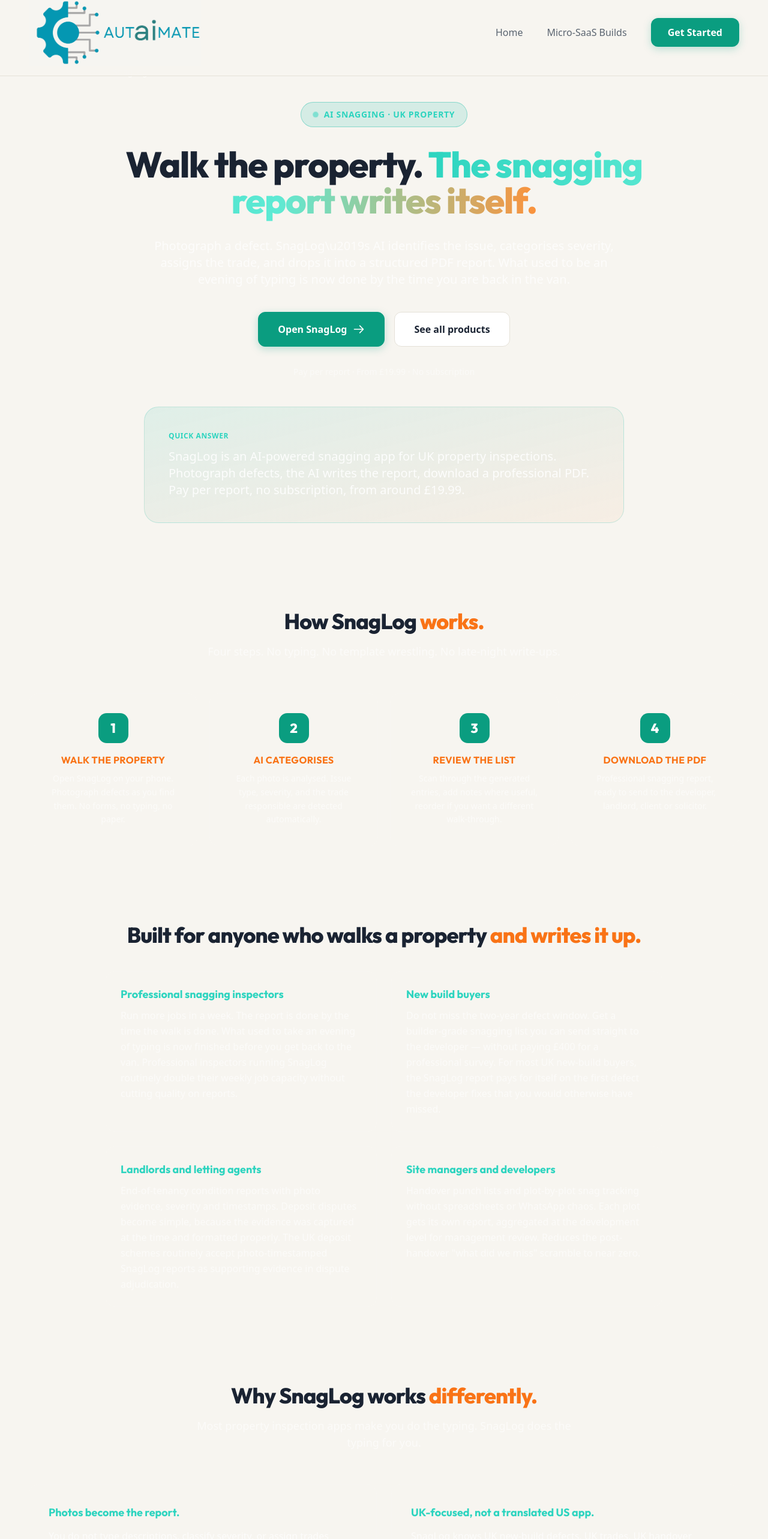
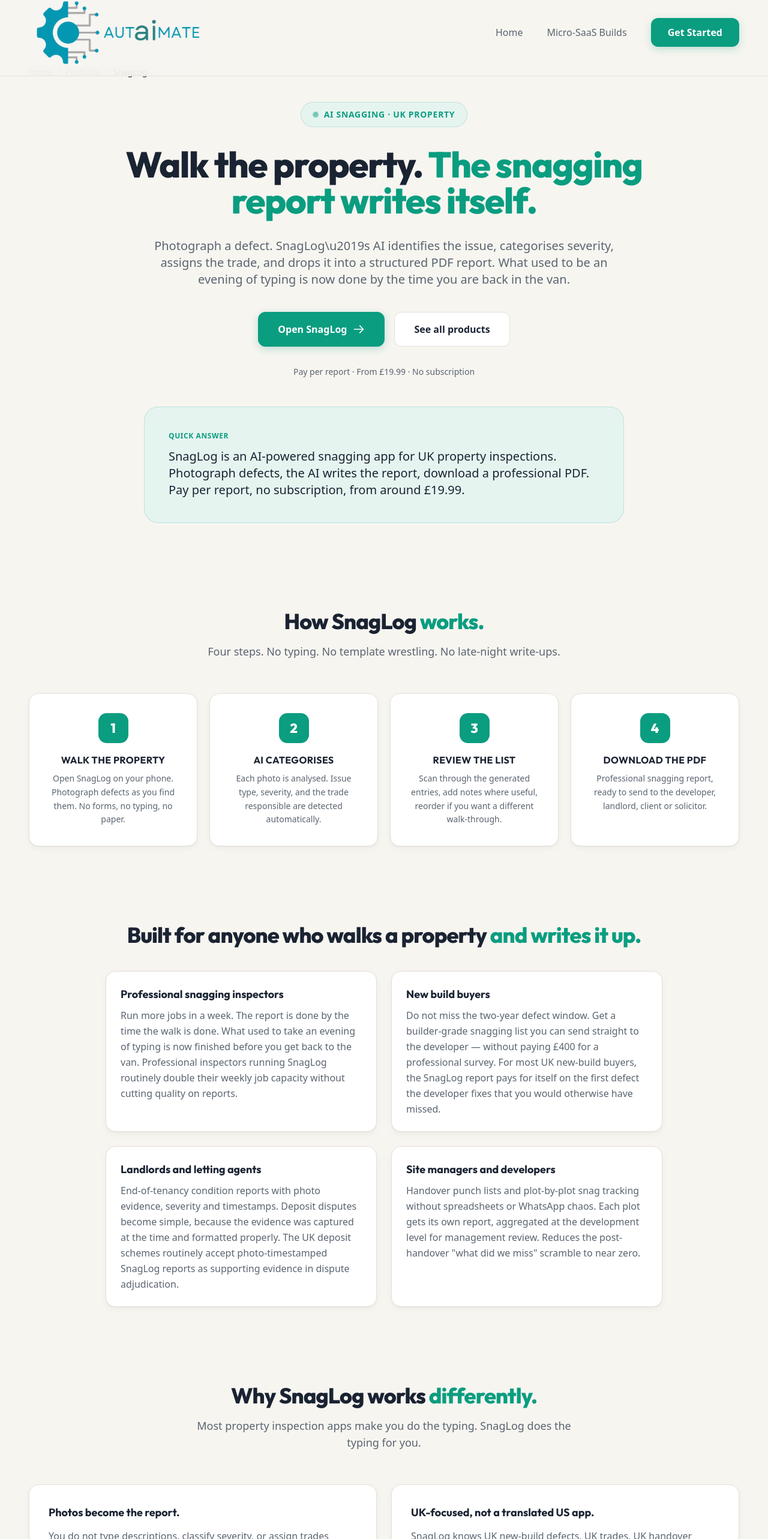
Before and after one commit to Agricog/autaimate, a React (Vite) app: page /products/snaglog in a window 1280 px wide. Shown: the part 18-2584 px from the top of the page at 60% size. Built offline with nearby package versions, Linux system fonts and the light colour scheme; a web font is replaced by a local one.

Commit message:
Update SnagLogPage.tsx

```diff
--- a/src/pages/products/SnagLogPage.tsx
+++ b/src/pages/products/SnagLogPage.tsx
@@ -193,32 +193,31 @@
       />
       <Layout>
         <div className="cosmic-bg" />
-        <div className="stars" />
 
         {/* Breadcrumb */}
         <nav aria-label="Breadcrumb" className="pt-32 px-6 lg:px-12 max-w-7xl mx-auto">
-          <ol className="flex flex-wrap items-center gap-2 text-sm text-white/40">
-            <li><Link to="/" className="hover:text-orange-500">Home</Link></li>
+          <ol className="flex flex-wrap items-center gap-2 text-sm text-slate">
+            <li><Link to="/" className="hover:text-teal transition-colors">Home</Link></li>
             <li>/</li>
-            <li><Link to="/#products" className="hover:text-orange-500">Products</Link></li>
+            <li><Link to="/#products" className="hover:text-teal transition-colors">Products</Link></li>
             <li>/</li>
-            <li className="text-white/70">SnagLog</li>
+            <li className="text-ink">SnagLog</li>
           </ol>
         </nav>
 
         {/* Hero */}
         <section className="px-6 lg:px-12 max-w-5xl mx-auto pt-10 pb-12 text-center">
-          <div className="inline-flex items-center gap-2.5 px-5 py-2.5 bg-teal-500/15 border border-teal-500/40 rounded-full mb-8">
-            <span className="w-2 h-2 bg-teal-400 rounded-full pulse-dot" />
-            <span className="text-teal-400 text-sm font-semibold uppercase tracking-wider">AI Snagging &middot; UK Property</span>
+          <div className="inline-flex items-center gap-2.5 px-5 py-2.5 bg-teal-soft border border-teal/20 rounded-full mb-8">
+            <span className="w-2 h-2 bg-teal rounded-full pulse-dot" />
+            <span className="text-teal text-sm font-semibold uppercase tracking-wider">AI Snagging &middot; UK Property</span>
           </div>
 
-          <h1 className="font-display text-4xl sm:text-5xl lg:text-6xl font-extrabold leading-tight mb-8 tracking-tight">
+          <h1 className="font-display text-4xl sm:text-5xl lg:text-6xl font-extrabold leading-tight mb-8 tracking-tight text-ink">
             Walk the property.{' '}
-            <span className="bg-gradient-to-r from-teal-400 via-teal-300 to-orange-400 bg-clip-text text-transparent">The snagging report writes itself.</span>
+            <span className="text-teal">The snagging report writes itself.</span>
           </h1>
 
-          <p className="text-lg lg:text-xl text-white/70 mb-10 max-w-3xl mx-auto leading-relaxed">
+          <p className="text-lg lg:text-xl text-slate mb-10 max-w-3xl mx-auto leading-relaxed">
             Photograph a defect. SnagLog\u2019s AI identifies the issue, categorises severity, assigns the trade, and drops it into a structured PDF report. What used to be an evening of typing is now done by the time you are back in the van.
           </p>
 
@@ -230,14 +229,14 @@
             <Link to="/#products" className="btn-secondary">See all products</Link>
           </div>
 
-          <p className="mt-8 text-sm text-white/50">Pay per report &middot; From £19.99 &middot; No subscription</p>
+          <p className="mt-8 text-sm text-slate">Pay per report &middot; From £19.99 &middot; No subscription</p>
         </section>
 
         {/* Quick Answer */}
         <section className="px-6 lg:px-12 max-w-4xl mx-auto mb-20">
-          <div id="quick-answer" className="bg-gradient-to-br from-teal-500/10 to-orange-500/5 border border-teal-500/20 rounded-3xl p-8 lg:p-10">
-            <div className="text-xs font-semibold uppercase tracking-wider text-teal-400 mb-3">Quick Answer</div>
-            <p className="text-lg lg:text-xl text-white/85 leading-relaxed">
+          <div id="quick-answer" className="bg-teal-soft border border-teal/20 rounded-3xl p-8 lg:p-10">
+            <div className="text-xs font-semibold uppercase tracking-wider text-teal mb-3">Quick Answer</div>
+            <p className="text-lg lg:text-xl text-ink leading-relaxed">
               SnagLog is an AI-powered snagging app for UK property inspections. Photograph defects, the AI writes the report, download a professional PDF. Pay per report, no subscription, from around £19.99.
             </p>
           </div>
@@ -246,19 +245,19 @@
         {/* How it works */}
         <section className="py-16 px-6 lg:px-12 max-w-7xl mx-auto">
           <div className="text-center mb-14">
-            <h2 className="font-display text-3xl lg:text-4xl font-extrabold mb-4 tracking-tight">
-              How SnagLog <span className="text-orange-500">works.</span>
+            <h2 className="font-display text-3xl lg:text-4xl font-extrabold mb-4 tracking-tight text-ink">
+              How SnagLog <span className="text-teal">works.</span>
             </h2>
-            <p className="text-white/60 text-lg max-w-2xl mx-auto">
+            <p className="text-slate text-lg max-w-2xl mx-auto">
               Four steps. No typing. No template wrestling. No late-night write-ups.
             </p>
           </div>
           <div className="grid sm:grid-cols-2 lg:grid-cols-4 gap-5">
             {steps.map((s) => (
-              <div key={s.num} className="text-center p-8 bg-white/[0.02] border border-white/5 rounded-2xl hover:bg-teal-500/[0.08] hover:border-teal-500/30 transition-all">
+              <div key={s.num} className="text-center p-8 bg-white border border-sand rounded-2xl shadow-card hover:shadow-card-hover hover:border-teal/40 transition-all">
                 <div className="process-number mx-auto mb-4">{s.num}</div>
-                <h3 className="font-display text-base font-bold text-orange-500 uppercase tracking-wide mb-2">{s.title}</h3>
-                <p className="text-white/60 text-sm leading-relaxed">{s.desc}</p>
+                <h3 className="font-display text-base font-bold text-ink uppercase tracking-wide mb-2">{s.title}</h3>
+                <p className="text-slate text-sm leading-relaxed">{s.desc}</p>
               </div>
             ))}
           </div>
@@ -266,14 +265,14 @@
 
         {/* Who it's for */}
         <section className="py-16 px-6 lg:px-12 max-w-5xl mx-auto">
-          <h2 className="font-display text-3xl lg:text-4xl font-extrabold mb-10 tracking-tight text-center">
-            Built for anyone who walks a property <span className="text-orange-500">and writes it up.</span>
+          <h2 className="font-display text-3xl lg:text-4xl font-extrabold mb-10 tracking-tight text-center text-ink">
+            Built for anyone who walks a property <span className="text-teal">and writes it up.</span>
           </h2>
           <div className="grid md:grid-cols-2 gap-6">
             {audiences.map((item) => (
-              <div key={item.title} className="p-6 bg-white/[0.02] border border-white/5 rounded-2xl">
-                <h3 className="font-display text-lg font-bold text-teal-400 mb-2">{item.title}</h3>
-                <p className="text-white/60 leading-relaxed">{item.desc}</p>
+              <div key={item.title} className="p-6 bg-white border border-sand rounded-2xl shadow-card">
+                <h3 className="font-display text-lg font-bold text-ink mb-2">{item.title}</h3>
+                <p className="text-slate leading-relaxed">{item.desc}</p>
               </div>
             ))}
           </div>
@@ -282,18 +281,18 @@
         {/* Differentiators */}
         <section className="py-16 px-6 lg:px-12 max-w-7xl mx-auto">
           <div className="text-center mb-14">
-            <h2 className="font-display text-3xl lg:text-4xl font-extrabold mb-4 tracking-tight">
-              Why SnagLog works <span className="text-orange-500">differently.</span>
+            <h2 className="font-display text-3xl lg:text-4xl font-extrabold mb-4 tracking-tight text-ink">
+              Why SnagLog works <span className="text-teal">differently.</span>
             </h2>
-            <p className="text-white/60 text-lg max-w-2xl mx-auto">
+            <p className="text-slate text-lg max-w-2xl mx-auto">
               Most property inspection apps make you do the typing. SnagLog does the typing for you.
             </p>
           </div>
           <div className="grid md:grid-cols-2 gap-6">
             {differentiators.map((d) => (
-              <div key={d.title} className="p-8 bg-white/[0.02] border border-white/5 rounded-2xl">
-                <h3 className="font-display text-lg font-bold text-teal-400 mb-3">{d.title}</h3>
-                <p className="text-white/70 leading-relaxed">{d.desc}</p>
+              <div key={d.title} className="p-8 bg-white border border-sand rounded-2xl shadow-card">
+                <h3 className="font-display text-lg font-bold text-ink mb-3">{d.title}</h3>
+                <p className="text-slate leading-relaxed">{d.desc}</p>
               </div>
             ))}
           </div>
@@ -302,74 +301,74 @@
         {/* Provenance */}
         <section className="py-16 px-6 lg:px-12 max-w-5xl mx-auto">
           <div className="text-center mb-12">
-            <h2 className="font-display text-3xl lg:text-4xl font-extrabold mb-4 tracking-tight">
-              Built for UK property, <span className="text-orange-500">by the UK.</span>
+            <h2 className="font-display text-3xl lg:text-4xl font-extrabold mb-4 tracking-tight text-ink">
+              Built for UK property, <span className="text-teal">by the UK.</span>
             </h2>
           </div>
           <div className="grid md:grid-cols-3 gap-6">
             {provenancePoints.map((p) => (
-              <div key={p.title} className="p-6 bg-white/[0.02] border border-white/5 rounded-2xl">
-                <h3 className="font-display text-base font-bold text-teal-400 mb-3">{p.title}</h3>
-                <p className="text-white/60 text-sm leading-relaxed">{p.desc}</p>
+              <div key={p.title} className="p-6 bg-white border border-sand rounded-2xl shadow-card">
+                <h3 className="font-display text-base font-bold text-teal mb-3">{p.title}</h3>
+                <p className="text-slate text-sm leading-relaxed">{p.desc}</p>
               </div>
             ))}
           </div>
-          <div className="text-center text-sm text-white/50 mt-8">
-            Written by <a href="https://uk.linkedin.com/in/mickstevenson" target="_blank" rel="noopener noreferrer" className="text-teal-400 hover:text-teal-300 underline underline-offset-4">Mick Stevenson</a>, Founder of Autaimate.
+          <div className="text-center text-sm text-slate mt-8">
+            Written by <a href="https://uk.linkedin.com/in/mickstevenson" target="_blank" rel="noopener noreferrer" className="text-teal hover:text-teal-dark underline underline-offset-4">Mick Stevenson</a>, Founder of Autaimate.
           </div>
         </section>
 
         {/* Types of snags */}
         <section className="py-16 px-6 lg:px-12 max-w-5xl mx-auto">
           <div className="text-center mb-12">
-            <h2 className="font-display text-3xl lg:text-4xl font-extrabold mb-4 tracking-tight">
-              The kinds of defects SnagLog <span className="text-orange-500">picks up.</span>
+            <h2 className="font-display text-3xl lg:text-4xl font-extrabold mb-4 tracking-tight text-ink">
+              The kinds of defects SnagLog <span className="text-teal">picks up.</span>
             </h2>
-            <p className="text-white/60 text-lg max-w-2xl mx-auto">
+            <p className="text-slate text-lg max-w-2xl mx-auto">
               A run-down of what UK property inspectors actually find on walks, and how SnagLog categorises each one for the report.
             </p>
           </div>
           <div className="grid md:grid-cols-2 gap-6">
-            <div className="p-6 bg-white/[0.02] border border-white/5 rounded-2xl">
-              <h3 className="font-display text-base font-bold text-teal-400 mb-3">Cosmetic and finish defects</h3>
-              <p className="text-white/60 text-sm leading-relaxed">Paint defects, scuffed skirting, damaged trim, uneven fillers, mis-matched edges. The most common new-build findings. SnagLog classifies these as minor unless the affected area is substantial, in which case severity auto-escalates to moderate.</p>
+            <div className="p-6 bg-white border border-sand rounded-2xl shadow-card">
+              <h3 className="font-display text-base font-bold text-ink mb-3">Cosmetic and finish defects</h3>
+              <p className="text-slate text-sm leading-relaxed">Paint defects, scuffed skirting, damaged trim, uneven fillers, mis-matched edges. The most common new-build findings. SnagLog classifies these as minor unless the affected area is substantial, in which case severity auto-escalates to moderate.</p>
             </div>
-            <div className="p-6 bg-white/[0.02] border border-white/5 rounded-2xl">
-              <h3 className="font-display text-base font-bold text-teal-400 mb-3">Sealant and grout failures</h3>
-              <p className="text-white/60 text-sm leading-relaxed">Failed bathroom sealant, cracked grout, gaps around fittings. Moderate severity by default — these are functional failures rather than cosmetic, and they need remediation to prevent water ingress. Assigned to the relevant trade (tiler, plumber or general builder) based on context.</p>
+            <div className="p-6 bg-white border border-sand rounded-2xl shadow-card">
+              <h3 className="font-display text-base font-bold text-ink mb-3">Sealant and grout failures</h3>
+              <p className="text-slate text-sm leading-relaxed">Failed bathroom sealant, cracked grout, gaps around fittings. Moderate severity by default — these are functional failures rather than cosmetic, and they need remediation to prevent water ingress. Assigned to the relevant trade (tiler, plumber or general builder) based on context.</p>
             </div>
-            <div className="p-6 bg-white/[0.02] border border-white/5 rounded-2xl">
-              <h3 className="font-display text-base font-bold text-teal-400 mb-3">Fixture and fitting issues</h3>
-              <p className="text-white/60 text-sm leading-relaxed">Mis-aligned doors, drawers that do not close, loose taps, incorrectly installed sockets. These get assigned to the relevant trade (joiner, plumber, electrician) with severity depending on whether it is a quick adjustment or a full refit.</p>
+            <div className="p-6 bg-white border border-sand rounded-2xl shadow-card">
+              <h3 className="font-display text-base font-bold text-ink mb-3">Fixture and fitting issues</h3>
+              <p className="text-slate text-sm leading-relaxed">Mis-aligned doors, drawers that do not close, loose taps, incorrectly installed sockets. These get assigned to the relevant trade (joiner, plumber, electrician) with severity depending on whether it is a quick adjustment or a full refit.</p>
             </div>
-            <div className="p-6 bg-white/[0.02] border border-white/5 rounded-2xl">
-              <h3 className="font-display text-base font-bold text-teal-400 mb-3">Structural and mechanical concerns</h3>
-              <p className="text-white/60 text-sm leading-relaxed">Cracks wider than cosmetic, movement at junctions, damp patches, suspected drainage issues. Major severity by default — these are the findings that need urgent attention and SnagLog flags them for escalation in the report summary.</p>
+            <div className="p-6 bg-white border border-sand rounded-2xl shadow-card">
+              <h3 className="font-display text-base font-bold text-ink mb-3">Structural and mechanical concerns</h3>
+              <p className="text-slate text-sm leading-relaxed">Cracks wider than cosmetic, movement at junctions, damp patches, suspected drainage issues. Major severity by default — these are the findings that need urgent attention and SnagLog flags them for escalation in the report summary.</p>
             </div>
-            <div className="p-6 bg-white/[0.02] border border-white/5 rounded-2xl">
-              <h3 className="font-display text-base font-bold text-teal-400 mb-3">Incomplete work</h3>
-              <p className="text-white/60 text-sm leading-relaxed">Missing tiles, unfilled holes, unpainted areas, missing trims. Common on handover walks where the site has been rushed. Categorised as the original trade responsible and reported as punch-list items for completion.</p>
+            <div className="p-6 bg-white border border-sand rounded-2xl shadow-card">
+              <h3 className="font-display text-base font-bold text-ink mb-3">Incomplete work</h3>
+              <p className="text-slate text-sm leading-relaxed">Missing tiles, unfilled holes, unpainted areas, missing trims. Common on handover walks where the site has been rushed. Categorised as the original trade responsible and reported as punch-list items for completion.</p>
             </div>
-            <div className="p-6 bg-white/[0.02] border border-white/5 rounded-2xl">
-              <h3 className="font-display text-base font-bold text-teal-400 mb-3">Cleaning and handover readiness</h3>
-              <p className="text-white/60 text-sm leading-relaxed">Protective film left on, building dust not cleared, adhesive residue on windows. Minor category but frequent on new-build handover. SnagLog groups these under a single "handover preparation" heading in the report so the builder can address them in one pass.</p>
+            <div className="p-6 bg-white border border-sand rounded-2xl shadow-card">
+              <h3 className="font-display text-base font-bold text-ink mb-3">Cleaning and handover readiness</h3>
+              <p className="text-slate text-sm leading-relaxed">Protective film left on, building dust not cleared, adhesive residue on windows. Minor category but frequent on new-build handover. SnagLog groups these under a single "handover preparation" heading in the report so the builder can address them in one pass.</p>
             </div>
           </div>
         </section>
 
         {/* FAQ */}
         <section id="faq" className="py-16 px-6 lg:px-12 max-w-4xl mx-auto">
-          <h2 className="font-display text-3xl lg:text-4xl font-extrabold mb-10 tracking-tight text-center">
+          <h2 className="font-display text-3xl lg:text-4xl font-extrabold mb-10 tracking-tight text-center text-ink">
             Frequently asked questions
           </h2>
           <div className="space-y-4">
             {faqs.map((f) => (
-              <details key={f.q} className="group p-6 bg-white/[0.02] border border-white/5 rounded-2xl hover:border-teal-500/30 transition-colors">
-                <summary className="font-display text-base font-bold text-white cursor-pointer list-none flex justify-between items-center gap-4">
+              <details key={f.q} className="group p-6 bg-white border border-sand rounded-2xl shadow-card hover:border-teal/40 transition-colors">
+                <summary className="font-display text-base font-bold text-ink cursor-pointer list-none flex justify-between items-center gap-4">
                   <span>{f.q}</span>
-                  <span className="text-teal-400 text-xl group-open:rotate-45 transition-transform">+</span>
+                  <span className="text-teal text-xl group-open:rotate-45 transition-transform">+</span>
                 </summary>
-                <p className="mt-4 text-white/70 leading-relaxed">{f.a}</p>
+                <p className="mt-4 text-slate leading-relaxed">{f.a}</p>
               </details>
             ))}
           </div>
@@ -378,22 +377,22 @@
         {/* Related */}
         <section className="py-16 px-6 lg:px-12 max-w-5xl mx-auto">
           <div className="text-center mb-10">
-            <h2 className="font-display text-3xl lg:text-4xl font-extrabold mb-4 tracking-tight">Where to go <span className="text-orange-500">next</span></h2>
+            <h2 className="font-display text-3xl lg:text-4xl font-extrabold mb-4 tracking-tight text-ink">Where to go <span className="text-teal">next</span></h2>
           </div>
           <div className="space-y-3">
             {relatedPages.map((r) => {
               const inner = (
                 <div className="flex items-center justify-between gap-4">
                   <div>
-                    <h3 className="font-display text-lg font-bold text-white mb-1 group-hover:text-teal-400 transition-colors">{r.title}</h3>
-                    <p className="text-white/60 text-sm leading-relaxed">{r.desc}</p>
+                    <h3 className="font-display text-lg font-bold text-ink mb-1 group-hover:text-teal transition-colors">{r.title}</h3>
+                    <p className="text-slate text-sm leading-relaxed">{r.desc}</p>
                   </div>
-                  <svg className="w-5 h-5 text-white/40 group-hover:text-teal-400 flex-shrink-0 transition-colors" fill="none" stroke="currentColor" viewBox="0 0 24 24">
+                  <svg className="w-5 h-5 text-slate group-hover:text-teal flex-shrink-0 transition-colors" fill="none" stroke="currentColor" viewBox="0 0 24 24">
                     <path strokeLinecap="round" strokeLinejoin="round" strokeWidth={2} d="M17 8l4 4m0 0l-4 4m4-4H3" />
                   </svg>
                 </div>
               )
-              const className = 'block p-6 bg-white/[0.02] border border-white/5 rounded-2xl hover:bg-teal-500/[0.04] hover:border-teal-500/30 transition-all group'
+              const className = 'block p-6 bg-white border border-sand rounded-2xl shadow-card hover:shadow-card-hover hover:border-teal/40 transition-all group'
               return r.external
                 ? <a key={r.href} href={r.href} target="_blank" rel="noopener noreferrer" className={className}>{inner}</a>
                 : <Link key={r.href} to={r.href} className={className}>{inner}</Link>
@@ -403,10 +402,10 @@
 
         {/* Final CTA */}
         <section className="py-24 px-6 lg:px-12 max-w-4xl mx-auto text-center">
-          <h2 className="font-display text-3xl lg:text-4xl font-extrabold mb-6 tracking-tight">
+          <h2 className="font-display text-3xl lg:text-4xl font-extrabold mb-6 tracking-tight text-ink">
             Get your evenings back.
           </h2>
-          <p className="text-white/60 text-lg mb-10 max-w-xl mx-auto">
+          <p className="text-slate text-lg mb-10 max-w-xl mx-auto">
             Pay per report. No subscription. The job is done when the job is done.
           </p>
           <a href="https://app.snaglog.co.uk" target="_blank" rel="noopener noreferrer" className="btn-primary">
```
